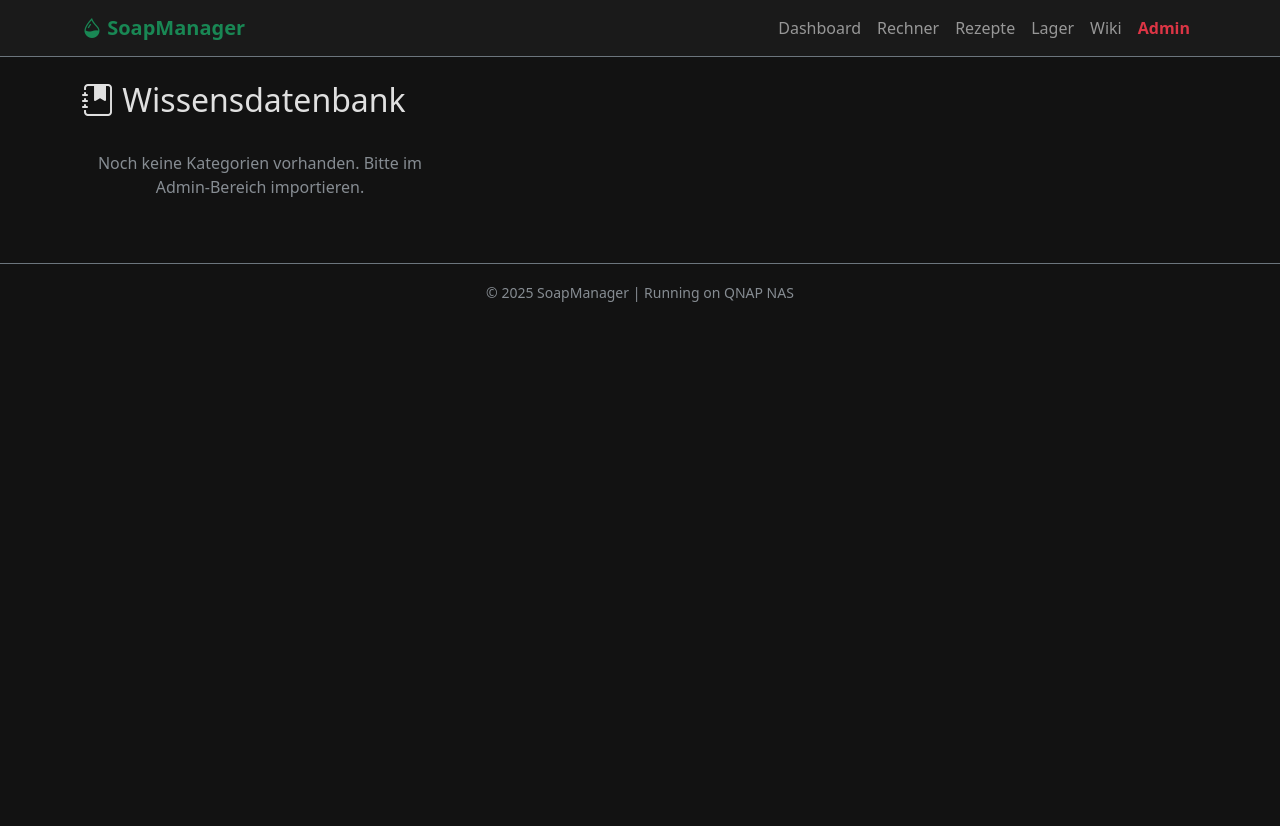
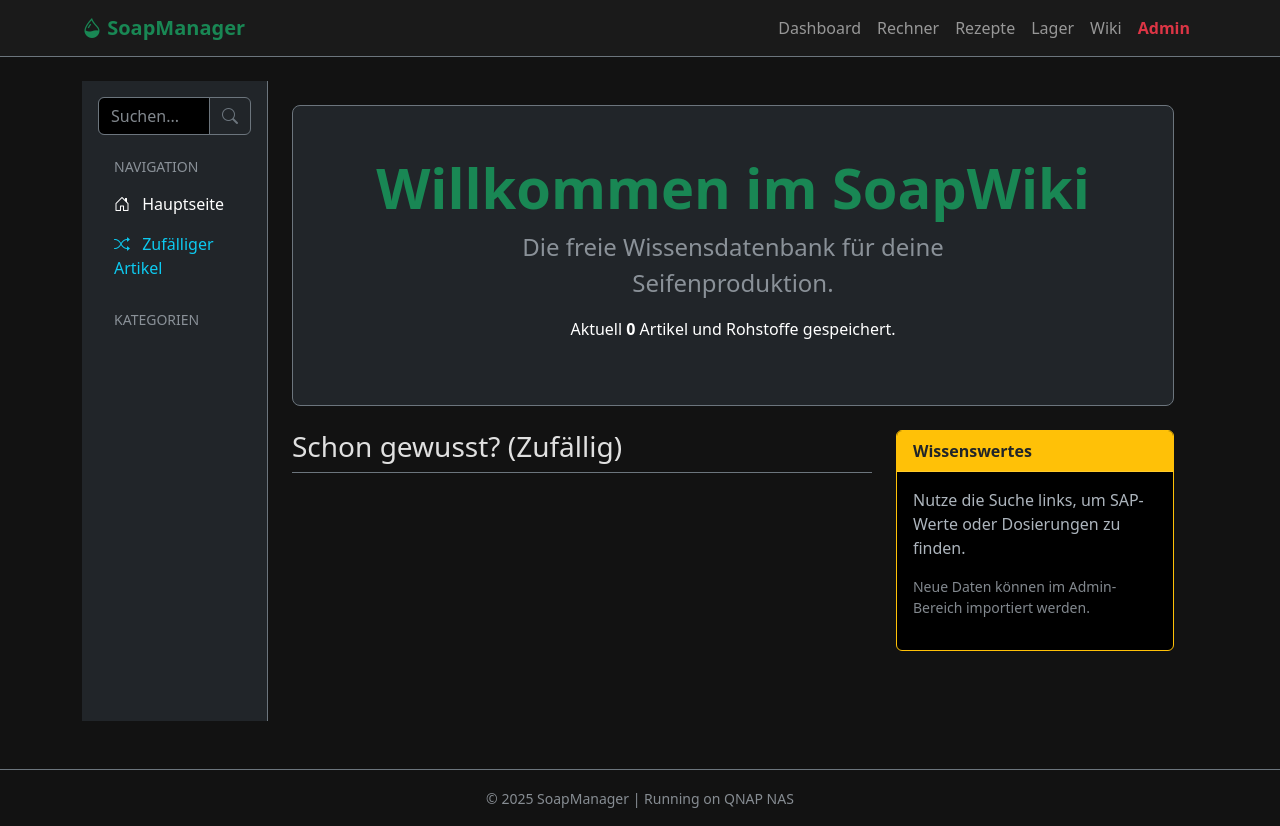
Before and after one commit to steffenlampers/soap-manager, a Flask app: page /wiki in a window 1280 px wide. Before the commit the page ends 302 px from the top, so only its background shows below. Run offline with Flask 3, Linux system fonts and the light colour scheme.

Commit message:
Update: Wiki 2.0 Design

```diff
--- a/app.py
+++ b/app.py
@@ -1,6 +1,7 @@
 import os
 import json
 from flask import Flask, render_template, request, redirect, url_for, flash
+from sqlalchemy import func
 from extensions import db
 from models import Soap, Ingredient, WikiEntry
 
@@ -13,26 +14,19 @@ app.config['SQLALCHEMY_TRACK_MODIFICATIONS'] = False
 
 db.init_app(app)
 
-# --- HELPER: WISSENSCHAFTLICHE BERECHNUNG ---
+# --- HELPER: WISSENSCHAFT ---
 def calculate_science(entries, amounts):
-    """Berechnet Fettsäureprofil basierend auf den JSON-Daten der Einträge"""
     total_amount = sum(amounts.values())
     if total_amount == 0: return None
-
     total_fatty = {'lauric':0,'myristic':0,'palmitic':0,'stearic':0,'ricinoleic':0,'oleic':0,'linoleic':0,'linolenic':0}
     total_iodine = 0
-
     for entry in entries:
         data = entry.get_data()
         pct = amounts[entry.id] / total_amount
-
-        iodine = data.get('iodine', 0)
-        total_iodine += iodine * pct
-
+        total_iodine += data.get('iodine', 0) * pct
         acids = data.get('fatty_acids', {})
         for k, v in acids.items():
             if k in total_fatty: total_fatty[k] += v * pct
-
     return {
         'iodine': round(total_iodine, 1),
         'hardness': round(sum([total_fatty[x] for x in ['lauric','myristic','palmitic','stearic']]), 1),
@@ -43,8 +37,7 @@ def calculate_science(entries, amounts):
         'fatty_acids': {k: round(v,1) for k,v in total_fatty.items() if v > 0}
     }
 
-# --- ROUTES ---
-
+# --- ROUTES: BASIS ---
 @app.route('/')
 def home():
     stats = {}
@@ -54,55 +47,84 @@ def home():
     except: pass
     return render_template('index.html', stats=stats)
 
-# --- WIKI ---
+# --- ROUTES: WIKI (NEU STRUKTURIERT) ---
+
+# Hilfsfunktion um Kategorien für die Sidebar zu laden
+def get_sidebar_categories():
+    cats = [c[0] for c in db.session.query(WikiEntry.category).distinct().all() if c[0]]
+    cats.sort()
+    return cats
+
 @app.route('/wiki')
 def wiki():
-    cats = [c[0] for c in db.session.query(WikiEntry.category).distinct().all() if c[0]]
-    cats.sort()
-    return render_template('wiki_index.html', categories=cats)
+    count = WikiEntry.query.count()
+    # 5 Zufällige Artikel für die Startseite
+    random_entries = WikiEntry.query.order_by(func.random()).limit(5).all()
+    return render_template('wiki_index.html',
+                           categories=get_sidebar_categories(),
+                           count=count,
+                           random_entries=random_entries)
+
+@app.route('/wiki/search')
+def wiki_search():
+    query = request.args.get('q', '')
+    if not query: return redirect(url_for('wiki'))
+
+    results = WikiEntry.query.filter(
+        (WikiEntry.name.ilike(f'%{query}%')) |
+        (WikiEntry.content.ilike(f'%{query}%')) |
+        (WikiEntry.inci.ilike(f'%{query}%'))
+    ).all()
+
+    return render_template('wiki_search.html',
+                           results=results,
+                           query=query,
+                           categories=get_sidebar_categories())
 
 @app.route('/wiki/category/<path:cat>')
 def wiki_category(cat):
     entries = WikiEntry.query.filter_by(category=cat).order_by(WikiEntry.name).all()
-    return render_template('wiki_list.html', category=cat, entries=entries)
+    return render_template('wiki_list.html',
+                           category=cat,
+                           entries=entries,
+                           categories=get_sidebar_categories())
 
 @app.route('/wiki/entry/<int:id>')
 def wiki_detail(id):
     entry = WikiEntry.query.get_or_404(id)
-    return render_template('wiki_detail.html', entry=entry, data=entry.get_data())
+    return render_template('wiki_detail.html',
+                           entry=entry,
+                           data=entry.get_data(),
+                           categories=get_sidebar_categories())
 
-# --- RECHNER ---
+@app.route('/wiki/random')
+def wiki_random():
+    entry = WikiEntry.query.order_by(func.random()).first()
+    if entry: return redirect(url_for('wiki_detail', id=entry.id))
+    return redirect(url_for('wiki'))
+
+# --- ROUTES: RECHNER ---
 @app.route('/calculator', methods=['GET', 'POST'])
 def calculator():
     all_entries = WikiEntry.query.order_by(WikiEntry.category, WikiEntry.name).all()
-    # Filter: Nur Einträge anzeigen, die SAP Werte haben (Öle)
     oil_options = [e for e in all_entries if 'sap_naoh' in e.get_data()]
-
     result = None
     if request.method == 'POST':
         try:
             entry_id = int(request.form.get('oil_id'))
             amount = float(request.form.get('amount'))
             superfat = float(request.form.get('superfat'))
-
             sel = WikiEntry.query.get(entry_id)
             data = sel.get_data()
-
             sap = data.get('sap_naoh', 0.134)
             naoh = (amount * sap) * (1 - (superfat/100))
-
             science = calculate_science([sel], {sel.id: amount})
-
-            result = {
-                'oil': sel.name, 'amount': amount, 'naoh': round(naoh, 2),
-                'water': round(amount*0.33, 2), 'superfat': superfat,
-                'science': science
-            }
+            result = {'oil': sel.name, 'amount': amount, 'naoh': round(naoh, 2),
+                      'water': round(amount*0.33, 2), 'superfat': superfat, 'science': science}
         except Exception as e: flash(f"Fehler: {e}")
-
     return render_template('calculator.html', oils=oil_options, result=result)
 
-# --- ADMIN BEREICH (Korrigiert) ---
+# --- ROUTES: ADMIN ---
 @app.route('/admin')
 def admin():
     wiki_count = WikiEntry.query.count()
@@ -115,35 +137,28 @@ def admin_import():
     if file:
         try:
             items = json.load(file)
-            c_new = 0
-            c_upd = 0
+            c_new = 0; c_upd = 0
             for item in items:
                 entry = WikiEntry.query.filter_by(name=item.get('name') or item.get('title')).first()
                 if not entry:
                     entry = WikiEntry(name=item.get('name') or item.get('title'))
                     db.session.add(entry)
                     c_new += 1
-                else:
-                    c_upd += 1
+                else: c_upd += 1
 
                 entry.category = item.get('category', 'Allgemein')
                 entry.inci = item.get('inci', '')
                 entry.content = item.get('content') or item.get('description', '')
 
                 tech_data = {}
-                tech_keys = ['sap_naoh', 'sap_koh', 'iodine', 'ins', 'fatty_acids',
-                             'hardness', 'cleansing', 'conditioning', 'bubbly', 'creamy',
-                             'neutralization_factor', 'usage_rate', 'ph_value']
-
-                for key in tech_keys:
-                    if key in item:
-                        tech_data[key] = item[key]
-
+                for key in ['sap_naoh', 'sap_koh', 'iodine', 'ins', 'fatty_acids',
+                            'hardness', 'cleansing', 'conditioning', 'bubbly', 'creamy',
+                            'neutralization_factor', 'usage_rate', 'ph_value']:
+                    if key in item: tech_data[key] = item[key]
                 entry.data_json = json.dumps(tech_data)
-
             db.session.commit()
-            flash(f'Import erfolgreich: {c_new} neu, {c_upd} aktualisiert.', 'success')
-        except Exception as e: flash(f'Import Fehler: {e}', 'danger')
+            flash(f'Import: {c_new} neu, {c_upd} aktualisiert.', 'success')
+        except Exception as e: flash(f'Fehler: {e}', 'danger')
     return redirect(url_for('admin'))
 
 @app.route('/admin/reset_db')
@@ -152,13 +167,19 @@ def admin_reset_db():
     db.session.commit()
     return redirect(url_for('admin'))
 
-# --- STANDARD ROUTEN ---
+@app.route('/admin/oil/new', methods=['GET', 'POST'])
+@app.route('/admin/oil/edit/<int:id>', methods=['GET', 'POST'])
+def admin_oil_edit(id=None):
+    # Dummy implementation für die Links in den Templates (Formular muss noch angepasst werden für Universal)
+    flash("Der manuelle Editor wird in Kürze auf das neue Format aktualisiert. Bitte nutze den Import.", "info")
+    return redirect(url_for('admin'))
+
+# --- STANDARD ---
 @app.route('/recipes')
 def recipes(): return render_template('recipes.html', soaps=Soap.query.all())
 @app.route('/inventory')
 def inventory(): return render_template('inventory.html', items=Ingredient.query.all())
 
-# --- INITIALISIERUNG ---
 with app.app_context(): db.create_all()
 
 if __name__ == '__main__':
--- /dev/null
+++ b/templates/wiki_base.html
@@ -0,0 +1,50 @@
+{% extends 'base.html' %}
+
+{% block content %}
+<div class="container-fluid">
+    <div class="row">
+        <div class="col-md-3 col-lg-2 d-md-block bg-dark border-end border-secondary p-3 sidebar collapse" id="wikiSidebar" style="min-height: 80vh;">
+
+            <form action="{{ url_for('wiki_search') }}" method="GET" class="mb-4">
+                <div class="input-group">
+                    <input type="text" name="q" class="form-control bg-black text-white border-secondary" placeholder="Suchen..." value="{{ query if query else '' }}">
+                    <button class="btn btn-outline-secondary" type="submit"><i class="bi bi-search"></i></button>
+                </div>
+            </form>
+
+            <h6 class="d-flex justify-content-between align-items-center px-3 mt-4 mb-2 text-muted text-uppercase small">
+                <span>Navigation</span>
+            </h6>
+            <ul class="nav flex-column mb-4">
+                <li class="nav-item">
+                    <a class="nav-link text-white" href="{{ url_for('wiki') }}">
+                        <i class="bi bi-house-door me-2"></i> Hauptseite
+                    </a>
+                </li>
+                <li class="nav-item">
+                    <a class="nav-link text-info" href="{{ url_for('wiki_random') }}">
+                        <i class="bi bi-shuffle me-2"></i> Zufälliger Artikel
+                    </a>
+                </li>
+            </ul>
+
+            <h6 class="d-flex justify-content-between align-items-center px-3 mt-4 mb-2 text-muted text-uppercase small">
+                <span>Kategorien</span>
+            </h6>
+            <ul class="nav flex-column small">
+                {% for cat in categories %}
+                <li class="nav-item">
+                    <a class="nav-link text-secondary py-1" href="{{ url_for('wiki_category', cat=cat) }}">
+                        {{ cat }}
+                    </a>
+                </li>
+                {% endfor %}
+            </ul>
+        </div>
+
+        <main class="col-md-9 ms-sm-auto col-lg-10 px-md-4 py-4">
+            {% block wiki_content %}{% endblock %}
+        </main>
+    </div>
+</div>
+{% endblock %}
--- a/templates/wiki_index.html
+++ b/templates/wiki_index.html
@@ -1,26 +1,36 @@
-{% extends 'base.html' %}
+{% extends 'wiki_base.html' %}
 
-{% block content %}
-<div class="d-flex justify-content-between align-items-center mb-4">
-    <h2><i class="bi bi-journal-bookmark-fill"></i> Wissensdatenbank</h2>
+{% block wiki_content %}
+<div class="p-5 mb-4 bg-dark border border-secondary rounded-3 text-center">
+    <h1 class="display-4 fw-bold text-success">Willkommen im SoapWiki</h1>
+    <p class="col-md-8 fs-4 mx-auto text-muted">Die freie Wissensdatenbank für deine Seifenproduktion.</p>
+    <p class="text-white">Aktuell <strong>{{ count }}</strong> Artikel und Rohstoffe gespeichert.</p>
+</div>
+
+<div class="row">
+    <div class="col-md-8">
+        <h3 class="border-bottom border-secondary pb-2 mb-3">Schon gewusst? (Zufällig)</h3>
+        <div class="list-group">
+            {% for entry in random_entries %}
+            <a href="{{ url_for('wiki_detail', id=entry.id) }}" class="list-group-item list-group-item-action bg-transparent text-white border-secondary">
+                <div class="d-flex w-100 justify-content-between">
+                    <h5 class="mb-1 text-info">{{ entry.name }}</h5>
+                    <small class="text-muted">{{ entry.category }}</small>
+                </div>
+                <p class="mb-1 text-truncate text-secondary">{{ entry.content | striptags }}</p>
+            </a>
+            {% endfor %}
+        </div>
     </div>
 
-<div class="row row-cols-1 row-cols-md-3 g-4">
-    {% for cat in categories %}
-    <div class="col">
-        <a href="{{ url_for('wiki_category', cat=cat) }}" class="text-decoration-none">
-            <div class="card h-100 bg-dark border-secondary hover-effect">
-                <div class="card-body text-center p-5">
-                    <h1 class="text-warning display-4"><i class="bi bi-folder-fill"></i></h1>
-                    <h3 class="text-white mt-3">{{ cat }}</h3>
-                </div>
+    <div class="col-md-4">
+        <div class="card bg-black border-warning mb-3">
+            <div class="card-header bg-warning text-dark fw-bold">Wissenswertes</div>
+            <div class="card-body">
+                <p>Nutze die Suche links, um SAP-Werte oder Dosierungen zu finden.</p>
+                <p class="small text-muted">Neue Daten können im Admin-Bereich importiert werden.</p>
             </div>
-        </a>
+        </div>
     </div>
-    {% else %}
-    <div class="col-12 text-center text-muted">
-        <p>Noch keine Kategorien vorhanden. Bitte im Admin-Bereich importieren.</p>
-    </div>
-    {% endfor %}
 </div>
 {% endblock %}
```
Also changed, not shown: templates/wiki_detail.html (+53 -40 lines), templates/wiki_list.html (+22 -15 lines), templates/wiki_search.html (added, +21 -0 lines).
